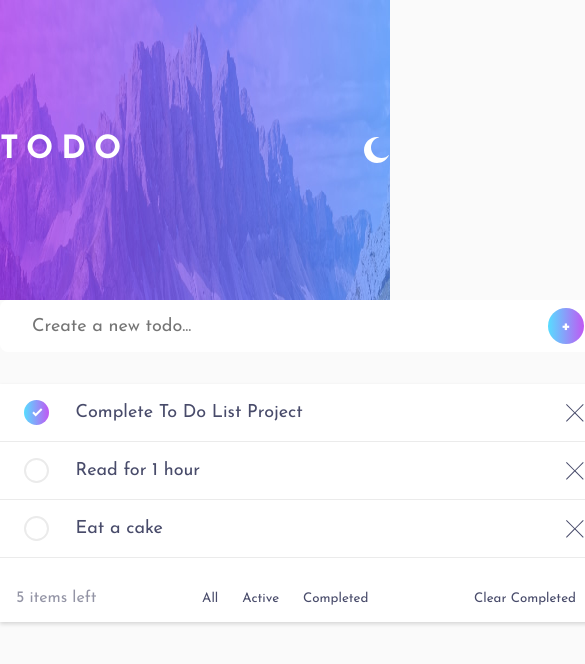
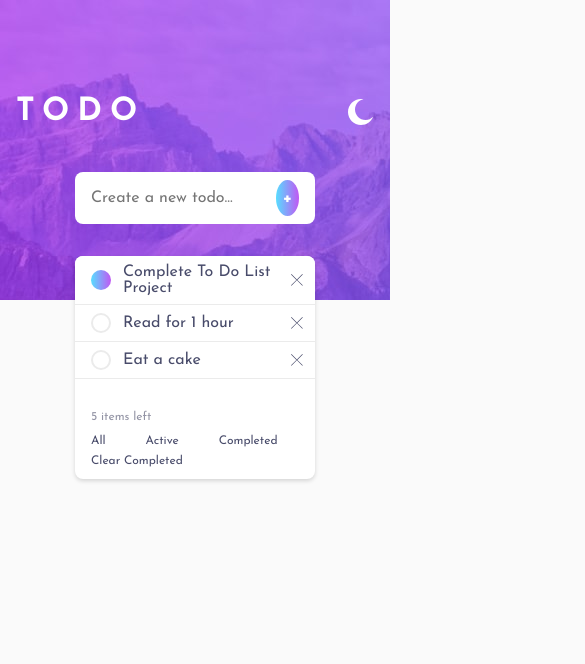
Before and after one commit to lineavelino/react-todo, a React (Vite) app: page / in a window 390 px wide. Shown: the top 664 px of the page, 585 px wide, since content can reach past the window. Built offline with nearby package versions, Linux system fonts and the light colour scheme.

Commit message:
responsive styles added to components

```diff
--- a/src/components/Header/styles.module.scss
+++ b/src/components/Header/styles.module.scss
@@ -1,6 +1,7 @@
 .backgroundHeader {
   background-image: url(../../img/bg-desktop-light.jpg);
-    background-repeat: round;
+  background-repeat: no-repeat;
+  background-size: auto;
   height: 18.75rem; //300 px
   display: flex;
   align-items: stretch;
@@ -11,10 +12,12 @@
   display: flex;
   justify-content: space-between;
   align-items: center;
-    width: 37rem;
+  width: 30rem;
+  height: 14rem;
+  margin: 0 1rem;
 
   h1 {
-        color: #FFFF;
-        letter-spacing: .5rem;
+    color: #ffff;
+    letter-spacing: 0.5rem;
   }
 }
--- a/src/components/InputTask/styles.module.scss
+++ b/src/components/InputTask/styles.module.scss
@@ -1,9 +1,9 @@
 .container {
   display: flex;
   justify-content: space-between;
-  margin: 0 auto;
+  margin: -8rem auto 0;
   padding: 0.5rem 0.5rem;
-  width: 37rem;
+  width: 30rem;
   background: #fff;
   border-radius: 0.5rem;
 }
@@ -18,6 +18,7 @@
 .button {
   width: 2.25rem;
   height: 2.25rem;
+  margin-right: 0.5rem;
   border: none;
   border-radius: 50%;
   background-image: linear-gradient(to right, #57ddff, #c058f3);
@@ -25,3 +26,19 @@
   font-weight: bold;
   color: #fff;
 }
+
+@media only screen and (max-width: 600px) {
+  .container {
+    width: 25rem;
+  }
+}
+
+@media only screen and (max-width: 400px) {
+  .container {
+    width: 15rem;
+  }
+  .textInput {
+    font-size: 1rem;
+    padding: 0.5rem;
+  }
+}
--- a/src/components/Task/index.tsx
+++ b/src/components/Task/index.tsx
@@ -1,34 +1,30 @@
-import styles from './styles.module.scss';
-import cross from '../../img/icon-cross.svg';
-import checked from '../../img/icon-check.svg';
+import styles from "./styles.module.scss";
+import cross from "../../img/icon-cross.svg";
+import checked from "../../img/icon-check.svg";
 
 export function Task() {
   return (
     <ul className={styles.listContainer}>
       <li className={styles.listItem}>
         <input type="checkbox" id="teste" checked="checked" />
-                <span className={styles.checkbox}><img className={styles.checked} src={checked} alt="checked" /></span>
-                <label htmlFor="teste">
-                    Complete To Do List Project
-                </label>
-                <img src={cross} alt="delete" />
-            </li>
-            <li className={styles.listItem}>
-                <input type="checkbox" />
-                <span className={styles.checkbox}></span>
-                <label>
-                    Read for 1 hour
-                </label>
+        <span className={styles.checkbox}>
+          <img className={styles.checked} src={checked} alt="checked" />
+        </span>
+        <label htmlFor="teste">Complete To Do List Project</label>
         <img className={styles.cross} src={cross} alt="delete" />
       </li>
       <li className={styles.listItem}>
         <input type="checkbox" />
         <span className={styles.checkbox}></span>
-                <label>
-                    Eat a cake
-                </label>
-                <img src={cross} alt="delete" />
+        <label>Read for 1 hour</label>
+        <img className={styles.cross} src={cross} alt="delete" />
+      </li>
+      <li className={styles.listItem}>
+        <input type="checkbox" />
+        <span className={styles.checkbox}></span>
+        <label>Eat a cake</label>
+        <img className={styles.cross} src={cross} alt="delete" />
       </li>
     </ul>
-    )
+  );
 }
--- a/src/components/Task/styles.module.scss
+++ b/src/components/Task/styles.module.scss
@@ -1,6 +1,5 @@
 .listContainer {
-  width: 37rem;
-  border-radius: 0.5rem;
+  width: 30rem;
 
   label {
     cursor: pointer;
@@ -17,6 +16,8 @@
   list-style: none;
   cursor: pointer;
   font-size: 1.125rem;
+  border-top-left-radius: 0.5rem;
+  border-top-right-radius: 0.5rem;
   border-bottom: solid 1px hsl(0, 0%, 92%);
   color: hsl(235, 19%, 35%);
 
@@ -50,3 +51,43 @@
 .checked {
   padding: 0.5rem;
 }
+
+.cross {
+  width: 0.875rem;
+  margin: 0 1rem;
+}
+
+@media only screen and (max-width: 600px) {
+  .listContainer {
+    width: 25rem;
+  }
+}
+
+@media only screen and (max-width: 400px) {
+  .listContainer {
+    width: 15rem;
+
+    label {
+      width: 10rem;
+    }
+  }
+  .listItem {
+    font-size: 1rem;
+    padding: 0.5rem;
+  }
+  .checkbox {
+    margin: 0 0.5rem;
+    width: 1.25rem;
+    height: 1.25rem;
+    padding: 0;
+  }
+  .checked {
+    height: 1rem;
+    width: 1rem;
+  }
+
+  .cross {
+    width: 0.75rem;
+    margin: 0.25rem;
+  }
+}
--- a/src/components/TaskList/styles.module.scss
+++ b/src/components/TaskList/styles.module.scss
@@ -1,7 +1,8 @@
 .taskListContainer {
   background-color: #fff;
-    width: 37rem;
-    margin: 0 auto;
+  width: 30rem;
+  margin: 0 auto 2rem;
+  border-radius: 0.5rem;
   box-shadow: 0px 2px 4px rgba(0, 0, 0, 0.15);
   display: flex;
   flex-direction: column;
@@ -30,3 +31,28 @@
     font-weight: 600;
   }
 }
+
+@media only screen and (max-width: 600px) {
+  .taskListContainer {
+    width: 25rem;
+  }
+}
+
+@media only screen and (max-width: 400px) {
+  .taskListContainer {
+    width: 15rem;
+  }
+  .footerContainer {
+    flex-wrap: wrap;
+    padding: 0.5rem;
+
+    span {
+      margin: 0.5rem;
+      font-size: 0.75rem;
+    }
+    button {
+      margin: 0.25rem 0.5rem;
+      font-size: 0.75rem;
+    }
+  }
+}
```
Lines whose indentation alone changed are shown as unchanged.
